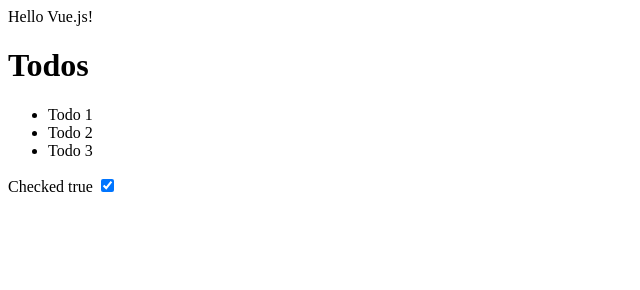
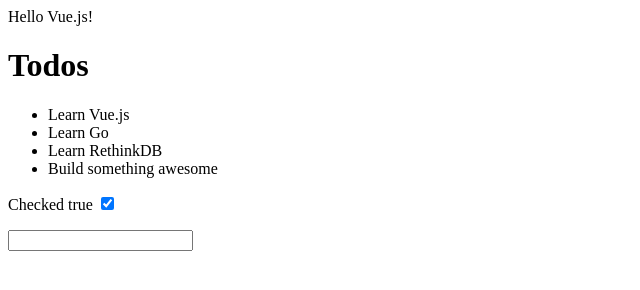
Before and after one commit to cloosli/vuejs-tutorial-todolist, a plain HTML site: page index.html in a window 1280 px wide. Shown: the whole page, without its empty margins (0-640 px from the left). Drawn offline with Linux system fonts and the light colour scheme.

Commit message:
Events binding and methods, implemented createTodo and clearTodo methods

```diff
--- a/index.html
+++ b/index.html
@@ -22,6 +22,9 @@
             Checked {{ showTodos }}
             <input type="checkbox" v-model="showTodos">
         </p>
+        <p>
+          <input type="text" v-model="todoText" v-on:keyup.enter="createTodo" v-on:keyup.esc="clearTodo">
+        </p>
     </div>
 
     <script type="text/javascript" src="js/vue.js"></script>
--- a/js/main.js
+++ b/js/main.js
@@ -2,14 +2,28 @@
     el: '#app',
     data: {
         message: 'Hello Vue.js!',
+        todoText: '',
         todos: [
-          {
-            title: 'Todo 1'
-        }, {
-            title: 'Todo 2'
-        }, {
-            title: 'Todo 3'
-        }],
-        showTodos:true
+          { title: 'Learn Vue.js' },
+          { title: 'Learn Go' },
+          { title: 'Learn RethinkDB' },
+          { title: 'Build something awesome'}
+        ],
+        showTodos: true
+    },
+    methods: {
+        createTodo: function() {
+            var todoText = this.todoText.trim();
+            if (todoText) {
+                this.todos.push({
+                    title: todoText
+                });
+                this.todoText = '';
+            }
+        },
+        clearTodo: function() {
+          this.todoText = '';
+        }
     }
+
 })
```
